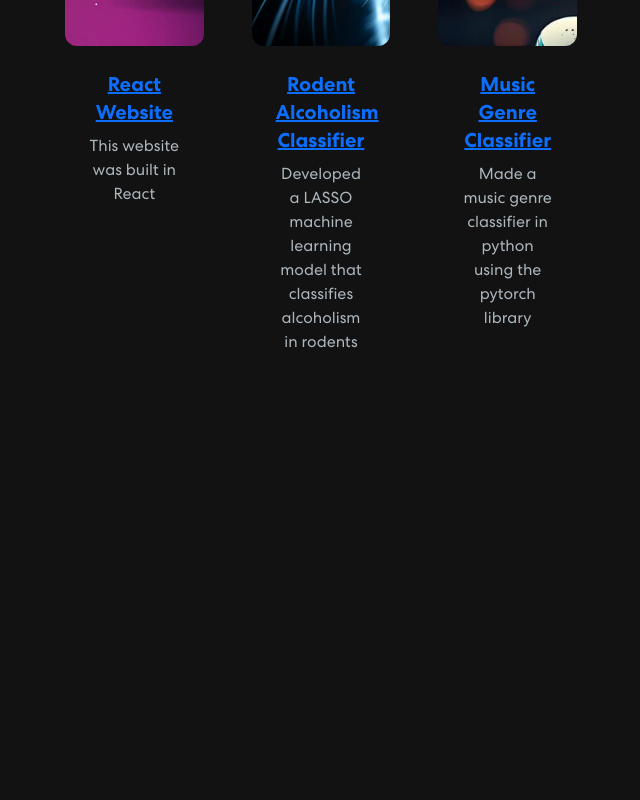
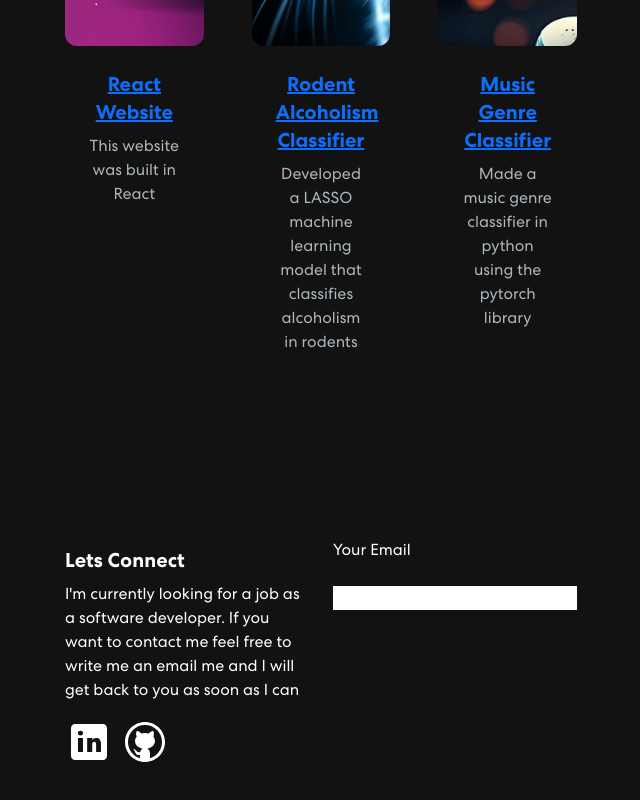
Before and after one commit to charlie-nickerson/charlie-nickerson.github.io, a React (Create React App) app: page / in a window 1280 px wide. Shown: the part 1930-2730 px from the top of the page, without its empty margins (319-959 px from the left). Before the commit the page ends 2324 px from the top, so only its background shows below. Built offline with nearby package versions, Linux system fonts and the light colour scheme.

Commit message:
Started the contact section. This section currently has a paragraph explaining the what the section is for and it also has an input field where you type in your email

```diff
--- a/src/App.js
+++ b/src/App.js
@@ -4,6 +4,7 @@
 import { Banner } from './components/Banner.js';
 import { About } from './components/About.js';
 import { Projects } from './components/Projects.js';
+import { Contact } from './components/Contact.js';
 
 function App() {
   return (
@@ -12,6 +13,7 @@
       <Banner />
       <About />
       <Projects />
+      <Contact />
 
     </div>
   );
--- /dev/null
+++ b/src/components/Contact.js
@@ -0,0 +1,30 @@
+import React from 'react'
+import GithubIcon from '../assets/github-icon.svg'
+import LinkedinIcon from '../assets/linkedin-icon.svg'
+
+export const Contact = () => {
+  return (
+    <section id="contact" className="pl-96 pr-96 grid md:grid-cols-2 my-12 md:my12 py-24 gap-4">
+        <div>
+            <h5 className="text-left text-xl font-bold text-white my-2">Lets Connect</h5>
+            <p className="text-left">I'm currently looking for a job as a software developer. If you want to contact me
+                feel free to write me an email me and I will get back to you as soon as I can
+            </p>
+            <div className="socials flex flex-row gap-2">
+                <a href="https://www.linkedin.com/in/charlie-nickerson-5480321ba/">
+                    <img src={LinkedinIcon} alt="Linkedin Icon"/>
+                </a>
+                <a href="https://github.com/charlie-nickerson">
+                    <img src={GithubIcon} alt="Github Icon"/>
+                </a>
+            </div>
+        </div>
+        <div>
+            <form className='text-left flex flex-col gap-4'>
+                <label htmlFor="email" type="email" className="text-white">Your Email</label>
+                <input type="email" id="email" className="text-black pl-1" required placehoolder="charliework@gmail.com"></input>
+            </form>
+        </div>
+    </section>
+  )
+}
```
Also changed, not shown: src/assets/github-icon.svg (added), src/assets/linkedin-icon.svg (added).
